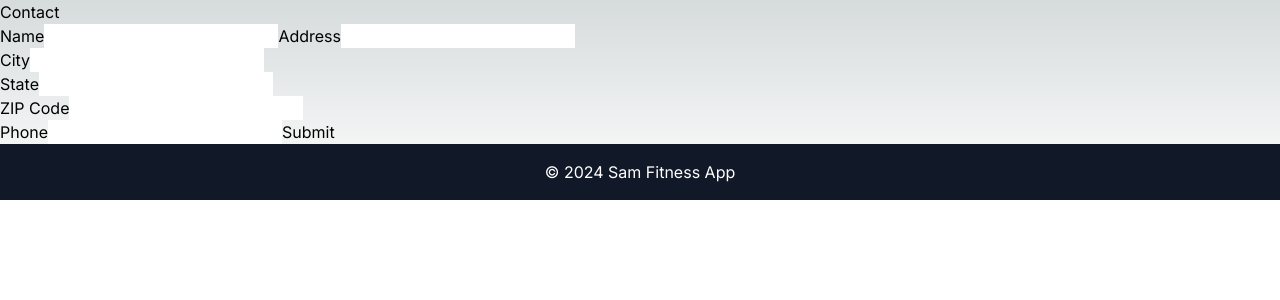
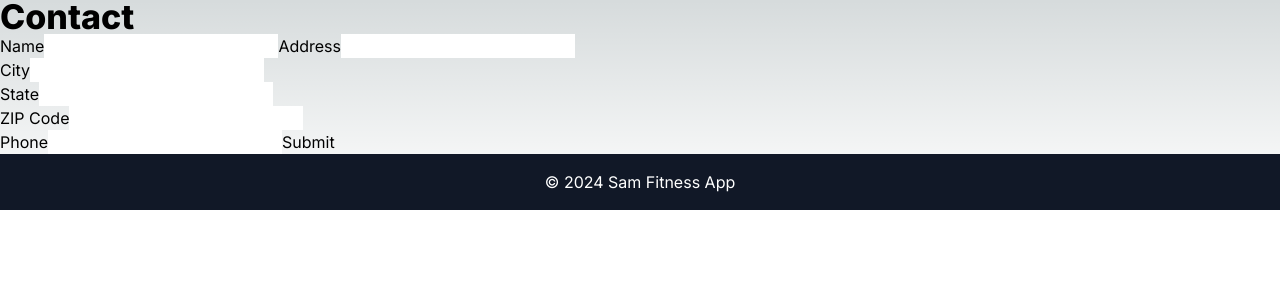
Before and after one commit to Martin2251/sam-app, a Next.js app: page /contact in a window 1280 px wide. Shown: the top 300 px of the page. Built offline with nearby package versions, Linux system fonts and the light colour scheme.

Commit message:
added global css

```diff
--- a/src/app/contact/page.tsx
+++ b/src/app/contact/page.tsx
@@ -4,7 +4,9 @@ import { Form } from '../Components/ContactForm/Form'
 const Contact = () => {
   return (
     <div>
+        <header>
       <h1>Contact</h1>
+      </header>
       <Form  />
     </div>
   )
--- a/src/app/globals.css
+++ b/src/app/globals.css
@@ -36,6 +36,12 @@ body {
   padding-right: 30px;
 }
 
+h1{
+  font-weight: 800;
+  font-size: 34px ;
+  line-height: 34px;
+}
+
 @layer utilities {
   .text-balance {
     text-wrap: balance;
```
